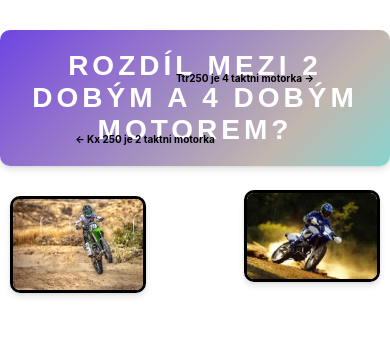
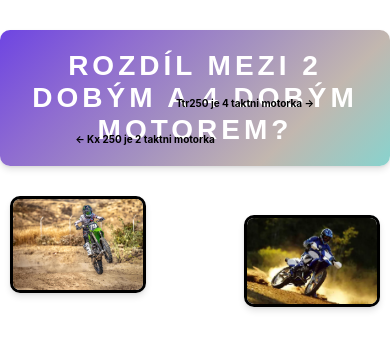
Before and after one commit to TonyKmoch/ghostmoto, a React (Create React App) app: page / in a window 390 px wide. Shown: the top 350 px of the page. Built offline with nearby package versions, Linux system fonts and the light colour scheme.

Commit message:
oprava29

```diff
--- a/src/App.css
+++ b/src/App.css
@@ -180,13 +180,12 @@ body {
 
   .obrazek2 {
     margin-right: 10px;
-    margin-top: 225px;
+    margin-top: 250px;
   }
 
   .popis1,
   .popis2 {
     font-size: 10px;
-
   }
 
 
```
